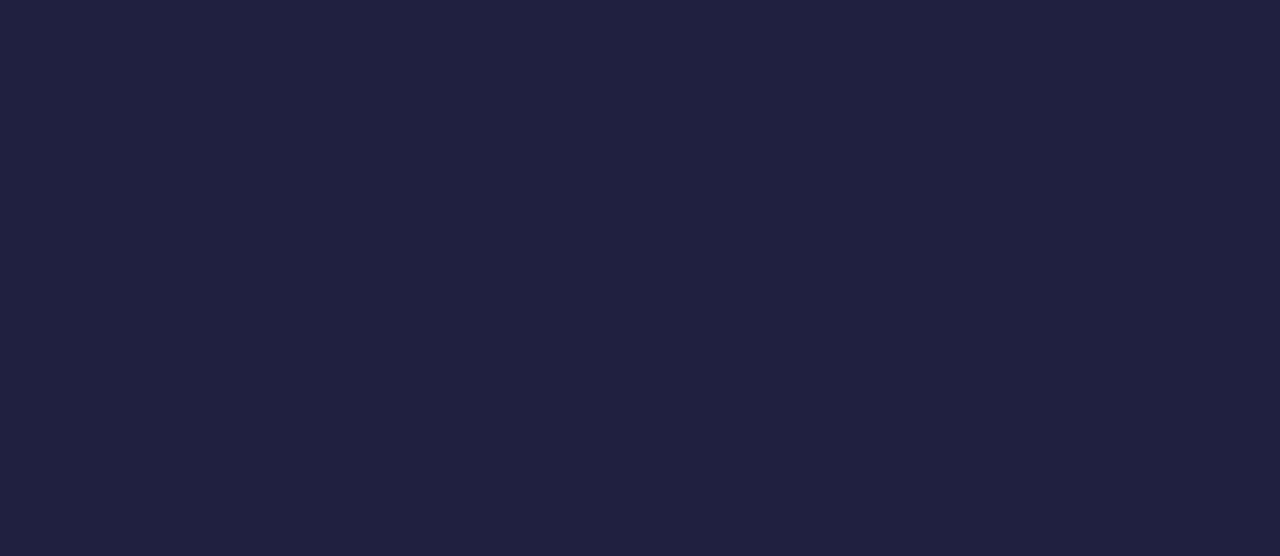
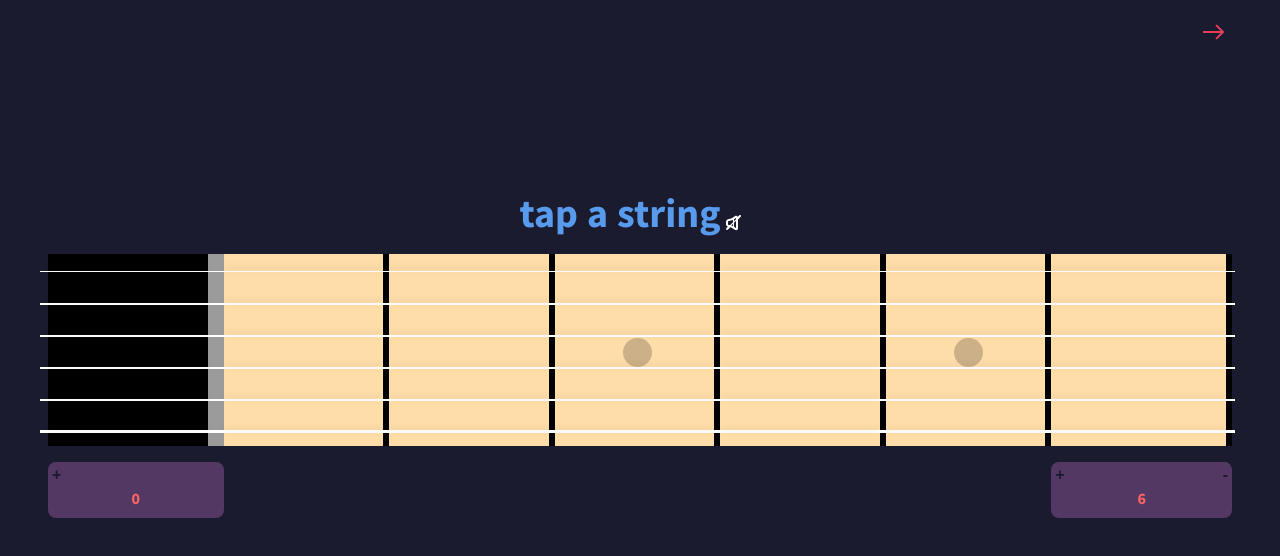
Before and after one commit to ropfoo/fretical, a Nuxt app: page /explore in a window 1280 px wide. Before the commit this address had no page. Shown: the top 556 px of the page. Built offline with nearby package versions, Linux system fonts and the light colour scheme.

Commit message:
added main menu foundation and explore mode route

```diff
--- a/assets/scss/components/layout/_fret.scss
+++ b/assets/scss/components/layout/_fret.scss
@@ -11,7 +11,7 @@ $fret-wideness: 3.5rem;
     border: 0;
     grid-template-columns: repeat(10, 1fr);
     grid-template-rows: auto;
-    width: 67vw;
+    width: 65vw;
   }
 
   &--style {
--- a/assets/scss/components/layout/_fretboard-view.scss
+++ b/assets/scss/components/layout/_fretboard-view.scss
@@ -8,8 +8,8 @@
 
   @include media-small {
     display: grid;
-    grid-template-columns: 1fr 1fr;
-    grid-template-rows: 0.2fr 1fr 0.2fr;
+    grid-template-columns: 1fr;
+    grid-template-rows: 1fr 1fr 1fr;
     grid-auto-flow: row;
   }
 
@@ -38,6 +38,7 @@
       justify-content: center;
       grid-column: 3;
       grid-row: 2;
+      width: 30vw;
     }
   }
 
@@ -57,4 +58,14 @@
       }
     }
   }
+
+  &__back-button {
+    @include button-type;
+    position: absolute;
+    padding: 1.5rem 3.5rem 0 0;
+    align-items: flex-end;
+    width: 100%;
+    display: flex;
+    justify-content: flex-end;
+  }
 }
--- a/assets/scss/settings/_colors.scss
+++ b/assets/scss/settings/_colors.scss
@@ -1,6 +1,6 @@
-$color-light-main: #ffbd69;
+$color-light-main: #589aeb;
 $color-light-secondary: #ff6363;
-$color-dark-main: #202040;
+$color-dark-main: #1b1b2f;
 $color-dark-secondary: #543864;
 
 $color-white: #ffffff;
--- /dev/null
+++ b/pages/explore.vue
@@ -0,0 +1,79 @@
+<template>
+  <div class="c-fretboard-view">
+    <nuxt-link class="c-fretboard-view__back-button" to="/">
+      <svg
+        width="21"
+        height="16"
+        viewBox="0 0 21 16"
+        fill="none"
+        xmlns="http://www.w3.org/2000/svg"
+      >
+        <path
+          d="M20.7071 8.70711C21.0976 8.31659 21.0976 7.68342 20.7071 7.2929L14.3431 0.928935C13.9526 0.53841 13.3195 0.53841 12.9289 0.928934C12.5384 1.31946 12.5384 1.95262 12.9289 2.34315L18.5858 8L12.9289 13.6569C12.5384 14.0474 12.5384 14.6805 12.9289 15.0711C13.3195 15.4616 13.9526 15.4616 14.3431 15.0711L20.7071 8.70711ZM-1.66103e-07 9L20 9L20 7L1.66103e-07 7L-1.66103e-07 9Z"
+          fill="#E43F5A"
+        />
+      </svg>
+    </nuxt-link>
+    <div class="c-fretboard-view__active-tone">
+      <h1>{{ activeTone }}</h1>
+      <div
+        @click="toggleSound"
+        class="c-fretboard-view__toggle-sound"
+        :class="[
+          sound
+            ? 'c-fretboard-view__toggle-sound--on'
+            : 'c-fretboard-view__toggle-sound--off'
+        ]"
+      >
+        <svg
+          version="1.2"
+          baseProfile="tiny"
+          xmlns="http://www.w3.org/2000/svg"
+          width="24"
+          height="24"
+          viewBox="0 0 24 24"
+        >
+          <path
+            d="M19.707 5.293c-.391-.391-1.023-.391-1.414 0l-1.551 1.551c-.345-.688-.987-1.02-1.604-1.02-.449 0-.905.152-1.356.453l-2.672 1.781c-.753.503-2.206.942-3.11.942-1.654 0-3 1.346-3 3v2c0 1.237.754 2.302 1.826 2.76l-1.533 1.533c-.391.391-.391 1.023 0 1.414.195.195.451.293.707.293s.512-.098.707-.293l2.527-2.527c.697.174 1.416.455 1.875.762l2.672 1.781c.451.301.907.453 1.356.453.898 0 1.863-.681 1.863-2.176v-8.586l2.707-2.707c.391-.391.391-1.023 0-1.414zm-4.816 2.648l.104-.062.005.121v1.293l-2 2v-2.091l1.891-1.261zm-7.891 4.059c0-.552.448-1 1-1 1.211 0 2.907-.495 4-1.146v2.439l-2.83 2.83c-.413-.077-.814-.123-1.17-.123-.552 0-1-.448-1-1v-2zm3.301 3.406l1.699-1.699v2.439c-.481-.287-1.075-.542-1.699-.74zm4.693 2.714l-.104-.062-1.89-1.26v-4.091l2-2v7.293l-.006.12z"
+          />
+        </svg>
+        <svg
+          version="1.2"
+          baseProfile="tiny"
+          xmlns="http://www.w3.org/2000/svg"
+          width="24"
+          height="24"
+          viewBox="0 0 24 24"
+        >
+          <g>
+            <path
+              d="M16.706 10.292c-.389-.389-1.023-.391-1.414.002-.39.391-.39 1.023.002 1.414.345.345.535.803.535 1.291 0 .489-.19.948-.536 1.294-.391.39-.391 1.023 0 1.414.195.195.451.293.707.293s.512-.098.707-.293c.724-.723 1.122-1.685 1.122-2.708s-.398-1.984-1.123-2.707zM18.706 8.292c-.391-.389-1.023-.39-1.414.002-.39.391-.39 1.024.002 1.414.879.877 1.363 2.044 1.364 3.287.001 1.246-.484 2.417-1.365 3.298-.391.391-.391 1.023 0 1.414.195.195.451.293.707.293s.512-.098.707-.293c1.259-1.259 1.952-2.933 1.951-4.713-.001-1.777-.694-3.447-1.952-4.702zM20.706 6.292c-.391-.389-1.023-.39-1.414.002-.39.391-.39 1.024.002 1.414 1.412 1.409 2.191 3.285 2.192 5.284.002 2.002-.777 3.885-2.193 5.301-.391.391-.391 1.023 0 1.414.195.195.451.293.707.293s.512-.098.707-.293c1.794-1.794 2.781-4.18 2.779-6.717-.001-2.533-.989-4.912-2.78-6.698zM12.138 5.824c-.449 0-.905.152-1.356.453l-2.673 1.782c-.752.502-2.205.941-3.109.941-1.654 0-3 1.346-3 3v2c0 1.654 1.346 3 3 3 .904 0 2.357.439 3.109.941l2.672 1.781c.451.301.907.453 1.356.453.898.001 1.863-.68 1.863-2.175v-10c0-1.495-.965-2.176-1.862-2.176zm-7.138 9.176c-.552 0-1-.448-1-1v-2c0-.552.448-1 1-1 1.211 0 2.907-.495 4-1.146v6.293c-1.093-.652-2.789-1.147-4-1.147zm7 3l-.006.12-.104-.062-1.89-1.26v-7.596l1.891-1.261.104-.062.005.121v10z"
+            />
+          </g>
+        </svg>
+      </div>
+    </div>
+    <fretboard :firstFret="firstFret" :lastFret="lastFret" />
+  </div>
+</template>
+
+<script>
+import Fretboard from '../components/Fretboard.vue';
+import { mapGetters, mapMutations } from 'vuex';
+export default {
+  components: {
+    Fretboard
+  },
+  computed: mapGetters({
+    activeTone: 'tones/getActiveTone',
+    sound: 'tones/getSound',
+    firstFret: 'frets/getFirstFret',
+    lastFret: 'frets/getLastFret'
+  }),
+  methods: {
+    toggleSound() {
+      this.$store.commit('tones/toggleSound', !this.sound);
+    }
+  }
+};
+</script>
--- a/pages/index.vue
+++ b/pages/index.vue
@@ -1,65 +1,5 @@
 <template>
-  <div class="c-fretboard-view">
-    <div class="c-fretboard-view__active-tone">
-      <h1>{{ activeTone }}</h1>
-      <div
-        @click="toggleSound"
-        class="c-fretboard-view__toggle-sound"
-        :class="[
-          sound
-            ? 'c-fretboard-view__toggle-sound--on'
-            : 'c-fretboard-view__toggle-sound--off'
-        ]"
-      >
-        <svg
-          version="1.2"
-          baseProfile="tiny"
-          xmlns="http://www.w3.org/2000/svg"
-          width="24"
-          height="24"
-          viewBox="0 0 24 24"
-        >
-          <path
-            d="M19.707 5.293c-.391-.391-1.023-.391-1.414 0l-1.551 1.551c-.345-.688-.987-1.02-1.604-1.02-.449 0-.905.152-1.356.453l-2.672 1.781c-.753.503-2.206.942-3.11.942-1.654 0-3 1.346-3 3v2c0 1.237.754 2.302 1.826 2.76l-1.533 1.533c-.391.391-.391 1.023 0 1.414.195.195.451.293.707.293s.512-.098.707-.293l2.527-2.527c.697.174 1.416.455 1.875.762l2.672 1.781c.451.301.907.453 1.356.453.898 0 1.863-.681 1.863-2.176v-8.586l2.707-2.707c.391-.391.391-1.023 0-1.414zm-4.816 2.648l.104-.062.005.121v1.293l-2 2v-2.091l1.891-1.261zm-7.891 4.059c0-.552.448-1 1-1 1.211 0 2.907-.495 4-1.146v2.439l-2.83 2.83c-.413-.077-.814-.123-1.17-.123-.552 0-1-.448-1-1v-2zm3.301 3.406l1.699-1.699v2.439c-.481-.287-1.075-.542-1.699-.74zm4.693 2.714l-.104-.062-1.89-1.26v-4.091l2-2v7.293l-.006.12z"
-          />
-        </svg>
-        <svg
-          version="1.2"
-          baseProfile="tiny"
-          xmlns="http://www.w3.org/2000/svg"
-          width="24"
-          height="24"
-          viewBox="0 0 24 24"
-        >
-          <g>
-            <path
-              d="M16.706 10.292c-.389-.389-1.023-.391-1.414.002-.39.391-.39 1.023.002 1.414.345.345.535.803.535 1.291 0 .489-.19.948-.536 1.294-.391.39-.391 1.023 0 1.414.195.195.451.293.707.293s.512-.098.707-.293c.724-.723 1.122-1.685 1.122-2.708s-.398-1.984-1.123-2.707zM18.706 8.292c-.391-.389-1.023-.39-1.414.002-.39.391-.39 1.024.002 1.414.879.877 1.363 2.044 1.364 3.287.001 1.246-.484 2.417-1.365 3.298-.391.391-.391 1.023 0 1.414.195.195.451.293.707.293s.512-.098.707-.293c1.259-1.259 1.952-2.933 1.951-4.713-.001-1.777-.694-3.447-1.952-4.702zM20.706 6.292c-.391-.389-1.023-.39-1.414.002-.39.391-.39 1.024.002 1.414 1.412 1.409 2.191 3.285 2.192 5.284.002 2.002-.777 3.885-2.193 5.301-.391.391-.391 1.023 0 1.414.195.195.451.293.707.293s.512-.098.707-.293c1.794-1.794 2.781-4.18 2.779-6.717-.001-2.533-.989-4.912-2.78-6.698zM12.138 5.824c-.449 0-.905.152-1.356.453l-2.673 1.782c-.752.502-2.205.941-3.109.941-1.654 0-3 1.346-3 3v2c0 1.654 1.346 3 3 3 .904 0 2.357.439 3.109.941l2.672 1.781c.451.301.907.453 1.356.453.898.001 1.863-.68 1.863-2.175v-10c0-1.495-.965-2.176-1.862-2.176zm-7.138 9.176c-.552 0-1-.448-1-1v-2c0-.552.448-1 1-1 1.211 0 2.907-.495 4-1.146v6.293c-1.093-.652-2.789-1.147-4-1.147zm7 3l-.006.12-.104-.062-1.89-1.26v-7.596l1.891-1.261.104-.062.005.121v10z"
-            />
-          </g>
-        </svg>
-      </div>
-    </div>
-    <fretboard :firstFret="firstFret" :lastFret="lastFret" />
-  </div>
+  <nuxt-link class="c-home" to="explore">
+    <div @click="toExplore"><h1>Explore</h1></div>
+  </nuxt-link>
 </template>
-
-<script>
-import Fretboard from '../components/Fretboard.vue';
-import { mapGetters, mapMutations } from 'vuex';
-export default {
-  components: {
-    Fretboard
-  },
-  computed: mapGetters({
-    activeTone: 'tones/getActiveTone',
-    sound: 'tones/getSound',
-    firstFret: 'frets/getFirstFret',
-    lastFret: 'frets/getLastFret'
-  }),
-  methods: {
-    toggleSound() {
-      this.$store.commit('tones/toggleSound', !this.sound);
-    }
-  }
-};
-</script>
```
Also changed, not shown: assets/img/svg/arrow-back.svg (added).
